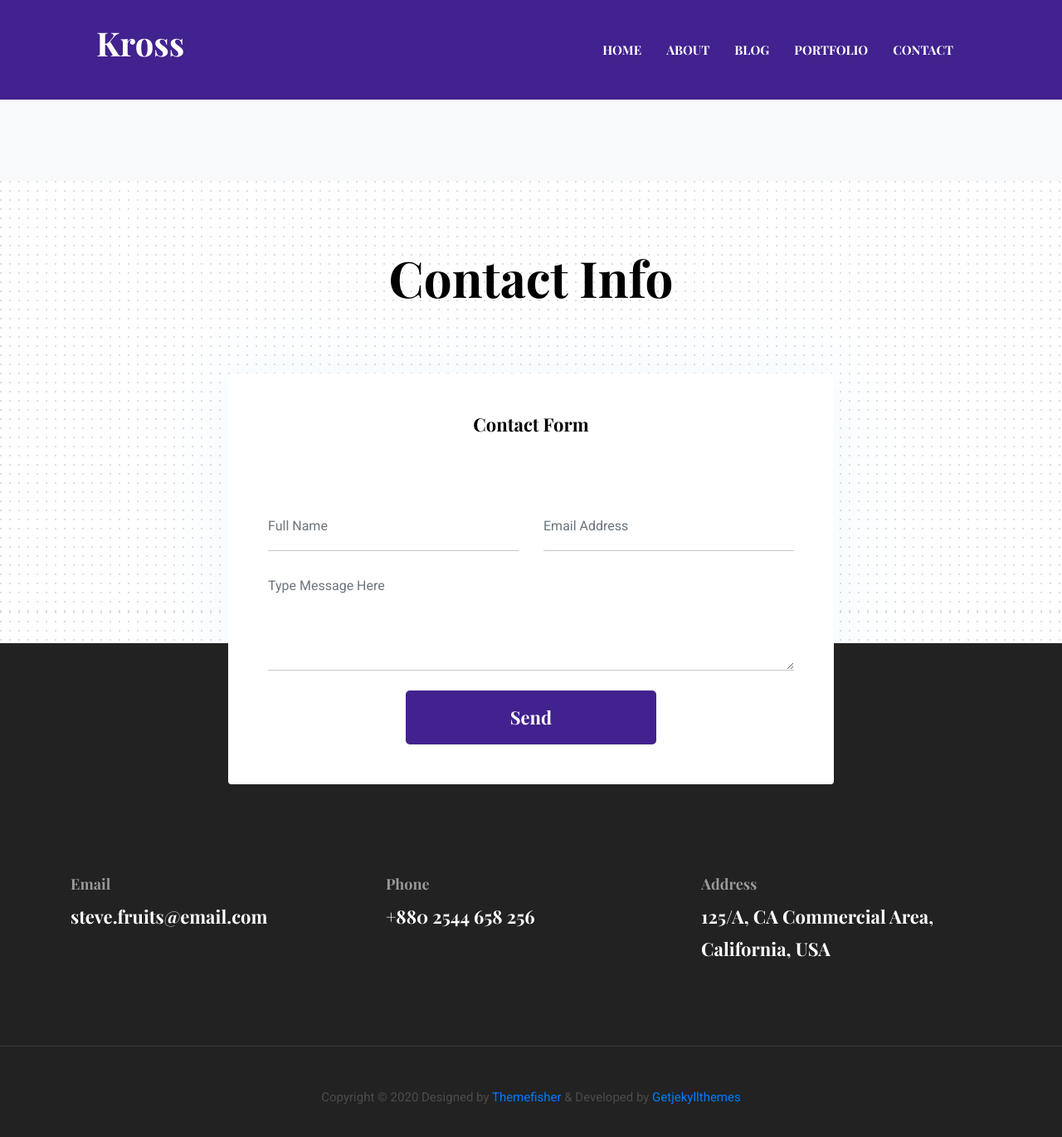
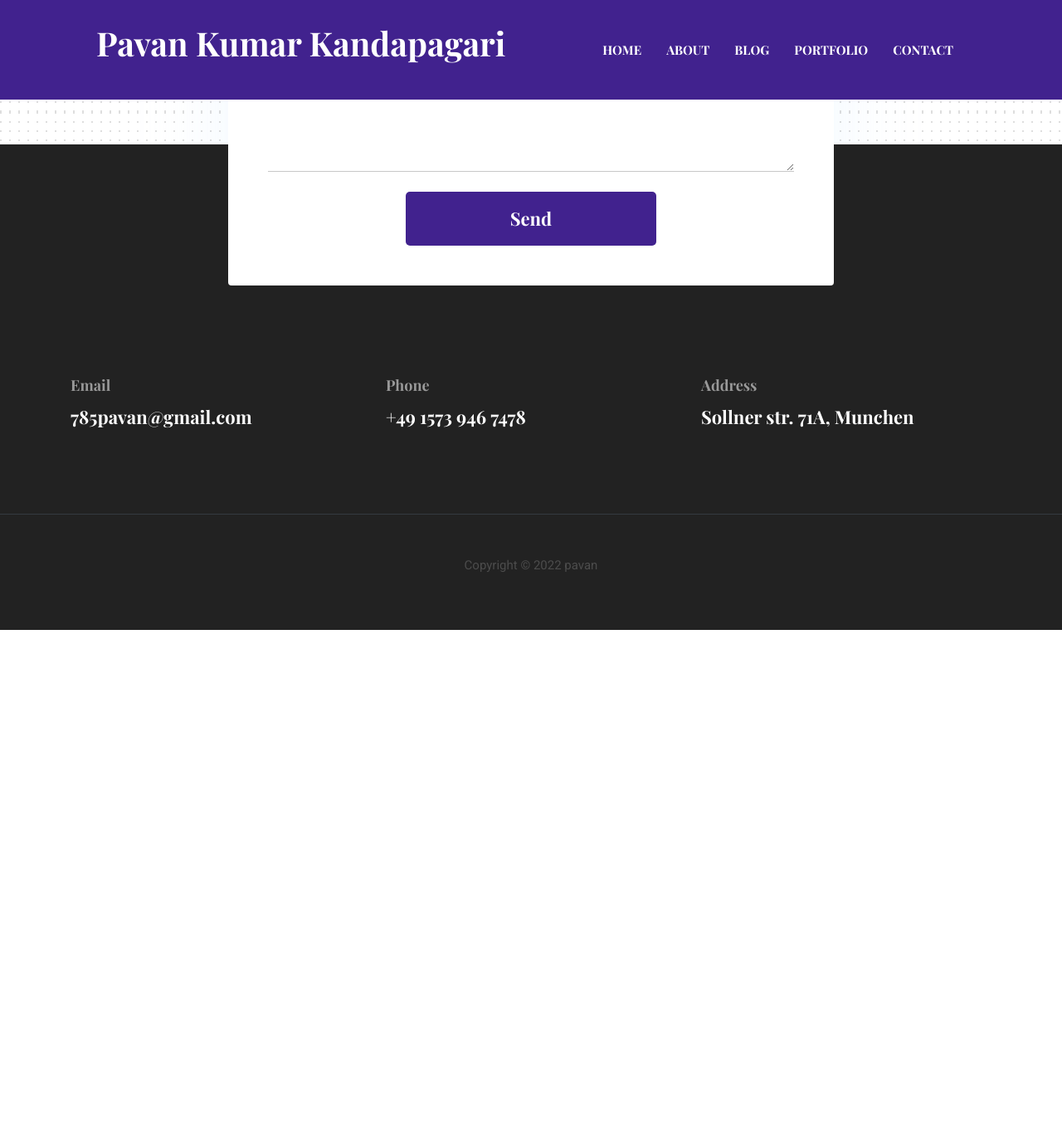
Before and after one commit to 785pavan/785pavan.github.io, a Jekyll site: the page built from _pages/portfolio.html, in a window 1280 px wide and 1400 px high, scrolled down 2091 px. Shown: the top 1370 px of the window at 83% size. Built offline with Jekyll 4.4.1, drawn with Linux system fonts in a browser that asks for light colours; after the commit the page ends 2850 px from its top, so only the background shows below that; some of the changed lines change nothing that is shown; some of the changed text lies outside the part shown.

Commit message:
Update settings.yml

```diff
--- a/_data/settings.yml
+++ b/_data/settings.yml
@@ -1,14 +1,14 @@
 #-------------------------------
 # General Site Settings
 
-title: Kross
+title: Pavan Kumar Kandapagari
 logo:
-author: themefisher
-description: this is meta description
-email: steve.fruits@email.com
-phone: +880 2544 658 256
-address: 125/A, CA Commercial Area, California, USA
-copyright: Copyright &copy; 2020 Designed by [Themefisher](https://themefisher.com) & Developed by [Getjekyllthemes](https://getjekyllthemes.com)
+author: Pavan Kumar Kandapagari
+description: This page is for personal use only.
+email: 785pavan@gmail.com
+phone: +49 1573 946 7478
+address: Sollner str. 71A, Munchen
+copyright: Copyright &copy; 2022 pavan
 
 menu:
 - {name: About, link: '/about'}
@@ -38,7 +38,7 @@
 # Hero Section
 
 hero:
-  hero-title: Hi! I’m <br> Christoher <br> UX designer
+  hero-title: Hi! I’m <br> Pavan Kumar <br> Deep Learing Engineer
 
 social:
 - {icon: "ti-facebook", link: "#"}
@@ -52,7 +52,7 @@
 
 # About Section
 blurb:
-  Lorem ipsum dolor sit amet, consectetur adipisicing elit, sed do eiusmod tempor incididunt ut labore et dolore magna aliqua. Ut enim ad minim veniam, quis nostrud exercitation ullamco laboris nisi ut aliquip ex ea commodo consequat. Duis aute irure dolor in reprehenderit in voluptate velit esse cillum dolore eu fugiat nulla pariatur.
+ I am a Deep Learing Engineer at Agile robots Germany.
 
 blurb-btn-link: '/about'
 blurb-btn-name: know more
@@ -66,13 +66,13 @@
     icon : "assets/images/icons/plan.png"
     content : "Lorem ipsum dolor sit amet, consectetur adipisicing elit, sed do eiusmod tempor incididunt ut labore et dolore magna aliqua."
 
-  - title : "Design and Develop"
-    icon : "assets/images/icons/design.png"
-    content : "Lorem ipsum dolor sit amet, consectetur adipisicing elit, sed do eiusmod tempor incididunt ut labore et dolore magna aliqua."
-
-  - title : "Deliver"
-    icon : "assets/images/icons/print.png"
-    content : "Lorem ipsum dolor sit amet, consectetur adipisicing elit, sed do eiusmod tempor incididunt ut labore et dolore magna aliqua."
+#  - title : "Design and Develop"
+#    icon : "assets/images/icons/design.png"
+#    content : "Lorem ipsum dolor sit amet, consectetur adipisicing elit, sed do eiusmod tempor incididunt ut labore et dolore magna aliqua."
+#
+#  - title : "Deliver"
+#    icon : "assets/images/icons/print.png"
+#    content : "Lorem ipsum dolor sit amet, consectetur adipisicing elit, sed do eiusmod tempor incididunt ut labore et dolore magna aliqua."
 
 
 # My Team Section
@@ -81,13 +81,13 @@
     image : "assets/images/team/member-1.png"
     designation : "Project Manager"
 
-  - title : "Julias Carlie"
-    image : "assets/images/team/member-2.png"
-    designation : "Web Developer"
-
-  - title : "John Doe"
-    image : "assets/images/team/member-3.png"
-    designation : "Designer"
+#  - title : "Julias Carlie"
+#    image : "assets/images/team/member-2.png"
+#    designation : "Web Developer"
+#
+#  - title : "John Doe"
+#    image : "assets/images/team/member-3.png"
+#    designation : "Designer"
 
 
 #-------------------------------
@@ -95,10 +95,10 @@
 
 skills-title: Skills
 skills:
-- {name: Web Design, color: '#fdb157', value: '90%'}
+- {name: Python, color: '#fdb157', value: '90%'}
 - {name: Logo Design, color: '#9473e6', value: '60%'}
-- {name: After Effects, color: '#bdecf6', value: '80%'}
-- {name: Web App, color: '#ffbcaa', value: '70%'}
+#- {name: After Effects, color: '#bdecf6', value: '80%'}
+#- {name: Web App, color: '#ffbcaa', value: '70%'}
 
 
 #-------------------------------
@@ -107,8 +107,8 @@
 experience-title: Experience
 experience:
 - {name: Junior UX Designer, icon: 'icon-1.png', date: 'Jan 2007 - Feb 2009', organization: 'WEBEX'}
-- {name: UX & UI Designer, icon: 'icon-2.png', date: 'Mar 2009 - Aug 2014', organization: 'AUGMEDIX'}
-- {name: Senior UI Designer, icon: 'icon-3.png', date: 'Sep 2014 - Present', organization: 'THEMEFISHER'}
+#- {name: UX & UI Designer, icon: 'icon-2.png', date: 'Mar 2009 - Aug 2014', organization: 'AUGMEDIX'}
+#- {name: Senior UI Designer, icon: 'icon-3.png', date: 'Sep 2014 - Present', organization: 'THEMEFISHER'}
 
 
 #-------------------------------
@@ -116,10 +116,10 @@
 
 education-title: Education
 education:
-- {name: Marters in UX Design, date: '2006', organization: 'Masassusets Institute of Technology'}
-- {name: Honours in Fine Arts, date: '2004', organization: 'Harvard University'}
-- {name: Higher Secondary Certificat, date: '2000', organization: 'Cardiff School'}
-- {name: Secondary School Certificate, date: '1998', organization: 'Cardiff School'}
+- {name: Masters in DigitalEningeering, date: '2020', organization: 'Otto von Guericke University'}
+#- {name: Honours in Fine Arts, date: '2004', organization: 'Harvard University'}
+#- {name: Higher Secondary Certificat, date: '2000', organization: 'Cardiff School'}
+#- {name: Secondary School Certificate, date: '1998', organization: 'Cardiff School'}
 
 
 #-------------------------------
@@ -133,18 +133,18 @@
     description: 'Lorem ipsum dolor sit amet, consectetur adipisicing elit, sed do eiusmod tempor incididunt ut labore et dolore magna aliqua.',
     active: # Add true to select section
   }
-- {
-    name: UX Design,
-    icon: ti-vector,
-    description: 'Lorem ipsum dolor sit amet, consectetur adipisicing elit, sed do eiusmod tempor incididunt ut labore et dolore magna aliqua.',
-    active: true # Add true to select section
-  }
-- {
-    name: Interaction Design,
-    icon: ti-panel,
-    description: 'Lorem ipsum dolor sit amet, consectetur adipisicing elit, sed do eiusmod tempor incididunt ut labore et dolore magna aliqua.',
-    active: # Add true to select section
-  }
+#- {
+#    name: UX Design,
+#    icon: ti-vector,
+#    description: 'Lorem ipsum dolor sit amet, consectetur adipisicing elit, sed do eiusmod tempor incididunt ut labore et dolore magna aliqua.',
+#    active: true # Add true to select section
+#  }
+#- {
+#    name: Interaction Design,
+#    icon: ti-panel,
+#    description: 'Lorem ipsum dolor sit amet, consectetur adipisicing elit, sed do eiusmod tempor incididunt ut labore et dolore magna aliqua.',
+#    active: # Add true to select section
+#  }
 
 
 
@@ -156,33 +156,33 @@
   - image : "assets/images/portfolio/item-1.png"
     url: "#"
 
-  - image : "assets/images/portfolio/item-2.png"
-    url: "#"
-
-  - image : "assets/images/portfolio/item-3.png"
-    url: "#"
-
-  - image : "assets/images/portfolio/item-4.png"
-    url: "#"
-
-  - image : "assets/images/portfolio/item-5.png"
-    url: "#"
+#  - image : "assets/images/portfolio/item-2.png"
+#    url: "#"
+#
+#  - image : "assets/images/portfolio/item-3.png"
+#    url: "#"
+#
+#  - image : "assets/images/portfolio/item-4.png"
+#    url: "#"
+#
+#  - image : "assets/images/portfolio/item-5.png"
+#    url: "#"
 
 
 # Portfolio Page
 portfolio-label:
 - {
-    title : "UI/UX Design",
+    title : "Software Developer",
     type : "design"
   }
-- {
-    title : "BRANDING",
-    type : "branding"
-  }
-- {
-    title : "ILLUSTRATION",
-    type : "illustration"
-  }
+#- {
+#    title : "BRANDING",
+#    type : "branding"
+#  }
+#- {
+#    title : "ILLUSTRATION",
+#    type : "illustration"
+#  }
 
 portfolio-items:
   - image : "assets/images/portfolio/item-1.png"
@@ -191,48 +191,48 @@
      - type: "design"
      - type: "illustration"
 
-  - image : "assets/images/portfolio/item-2.png"
-    url: "#"
-    portfolio-type:
-      - type: "branding"
-
-  - image : "assets/images/portfolio/item-3.png"
-    url: "#"
-    portfolio-type:
-      - type: "illustration"
-
-  - image : "assets/images/portfolio/item-6.png"
-    url: "#"
-    portfolio-type:
-      - type: "design"
-      - type: "branding"
-
-  - image : "assets/images/portfolio/item-8.png"
-    url: "#"
-    portfolio-type:
-      - type: "illustration"
-
-  - image : "assets/images/portfolio/item-5.png"
-    url: "#"
-    portfolio-type:
-      - type: "design"
-
-  - image : "assets/images/portfolio/item-1.png"
-    url: "#"
-    portfolio-type:
-      - type: "branding"
-
-  - image : "assets/images/portfolio/item-3.png"
-    url: "#"
-    portfolio-type:
-      - type: "design"
-      - type: "illustration"
-      - type: "branding"
-
-  - image : "assets/images/portfolio/item-7.png"
-    url: "#"
-    portfolio-type:
-      - type: "illustration"
+#  - image : "assets/images/portfolio/item-2.png"
+#    url: "#"
+#    portfolio-type:
+#      - type: "branding"
+#
+#  - image : "assets/images/portfolio/item-3.png"
+#    url: "#"
+#    portfolio-type:
+#      - type: "illustration"
+#
+#  - image : "assets/images/portfolio/item-6.png"
+#    url: "#"
+#    portfolio-type:
+#      - type: "design"
+#      - type: "branding"
+#
+#  - image : "assets/images/portfolio/item-8.png"
+#    url: "#"
+#    portfolio-type:
+#      - type: "illustration"
+#
+#  - image : "assets/images/portfolio/item-5.png"
+#    url: "#"
+#    portfolio-type:
+#      - type: "design"
+#
+#  - image : "assets/images/portfolio/item-1.png"
+#    url: "#"
+#    portfolio-type:
+#      - type: "branding"
+#
+#  - image : "assets/images/portfolio/item-3.png"
+#    url: "#"
+#    portfolio-type:
+#      - type: "design"
+#      - type: "illustration"
+#      - type: "branding"
+#
+#  - image : "assets/images/portfolio/item-7.png"
+#    url: "#"
+#    portfolio-type:
+#      - type: "illustration"
 
 
 #-------------------------------
@@ -244,15 +244,15 @@
     designation : "CEO, Funder"
     content : "Lorem ipsum dolor sit amet, consectetur adipisicing elit, sed do eiusmod tempor incididunt ut labore et dolore magna aliqua. Ut enim ad minim veniam, <strong>quis nostrud exercitation ullamco laboris nisi ut aliquip ex ea commodo consequat.</strong> Duis aute irure dolor in reprehenderit in voluptate velit esse cillum dolore eu fugiat nulla pariatur."
 
-  - name: "Jesica Gomez"
-    image: "assets/images/testimonial/client-1.png"
-    designation: "CEO, Funder"
-    content: "Lorem ipsum dolor sit amet, consectetur adipisicing elit, sed do eiusmod tempor incididunt ut labore et dolore magna aliqua. Ut enim ad minim veniam, <strong>quis nostrud exercitation ullamco laboris nisi ut aliquip ex ea commodo consequat.</strong> Duis aute irure dolor in reprehenderit in voluptate velit esse cillum dolore eu fugiat nulla pariatur."
-
-  - name: "Jesica Gomez"
-    image: "assets/images/testimonial/client-1.png"
-    designation: "CEO, Funder"
-    content: "Lorem ipsum dolor sit amet, consectetur adipisicing elit, sed do eiusmod tempor incididunt ut labore et dolore magna aliqua. Ut enim ad minim veniam, <strong>quis nostrud exercitation ullamco laboris nisi ut aliquip ex ea commodo consequat.</strong> Duis aute irure dolor in reprehenderit in voluptate velit esse cillum dolore eu fugiat nulla pariatur."
+#  - name: "Jesica Gomez"
+#    image: "assets/images/testimonial/client-1.png"
+#    designation: "CEO, Funder"
+#    content: "Lorem ipsum dolor sit amet, consectetur adipisicing elit, sed do eiusmod tempor incididunt ut labore et dolore magna aliqua. Ut enim ad minim veniam, <strong>quis nostrud exercitation ullamco laboris nisi ut aliquip ex ea commodo consequat.</strong> Duis aute irure dolor in reprehenderit in voluptate velit esse cillum dolore eu fugiat nulla pariatur."
+#
+#  - name: "Jesica Gomez"
+#    image: "assets/images/testimonial/client-1.png"
+#    designation: "CEO, Funder"
+#    content: "Lorem ipsum dolor sit amet, consectetur adipisicing elit, sed do eiusmod tempor incididunt ut labore et dolore magna aliqua. Ut enim ad minim veniam, <strong>quis nostrud exercitation ullamco laboris nisi ut aliquip ex ea commodo consequat.</strong> Duis aute irure dolor in reprehenderit in voluptate velit esse cillum dolore eu fugiat nulla pariatur."
 
 
 #-------------------------------
@@ -262,35 +262,35 @@
   - logo: "assets/images/clients-logo/client-logo-1.png"
     url: "#"
 
-  - logo: "assets/images/clients-logo/client-logo-2.png"
-    url: "#"
-
-  - logo: "assets/images/clients-logo/client-logo-3.png"
-    url: "#"
-
-  - logo: "assets/images/clients-logo/client-logo-4.png"
-    url: "#"
-
-  - logo: "assets/images/clients-logo/client-logo-5.png"
-    url: "#"
-
-  - logo: "assets/images/clients-logo/client-logo-1.png"
-    url: "#"
-
-  - logo: "assets/images/clients-logo/client-logo-2.png"
-    url: "#"
-
-  - logo: "assets/images/clients-logo/client-logo-3.png"
-    url: "#"
-
-  - logo: "assets/images/clients-logo/client-logo-4.png"
-    url: "#"
-
-  - logo: "assets/images/clients-logo/client-logo-5.png"
-    url: "#"
+#  - logo: "assets/images/clients-logo/client-logo-2.png"
+#    url: "#"
+#
+#  - logo: "assets/images/clients-logo/client-logo-3.png"
+#    url: "#"
+#
+#  - logo: "assets/images/clients-logo/client-logo-4.png"
+#    url: "#"
+#
+#  - logo: "assets/images/clients-logo/client-logo-5.png"
+#    url: "#"
+#
+#  - logo: "assets/images/clients-logo/client-logo-1.png"
+#    url: "#"
+#
+#  - logo: "assets/images/clients-logo/client-logo-2.png"
+#    url: "#"
+#
+#  - logo: "assets/images/clients-logo/client-logo-3.png"
+#    url: "#"
+#
+#  - logo: "assets/images/clients-logo/client-logo-4.png"
+#    url: "#"
+#
+#  - logo: "assets/images/clients-logo/client-logo-5.png"
+#    url: "#"
 
 #-------------------------------
 # Contact Section
 
 contact-title: Contact Info
-contact-email: steve.fruits@email.com
+contact-email: 785pavan@gmail.com
```
